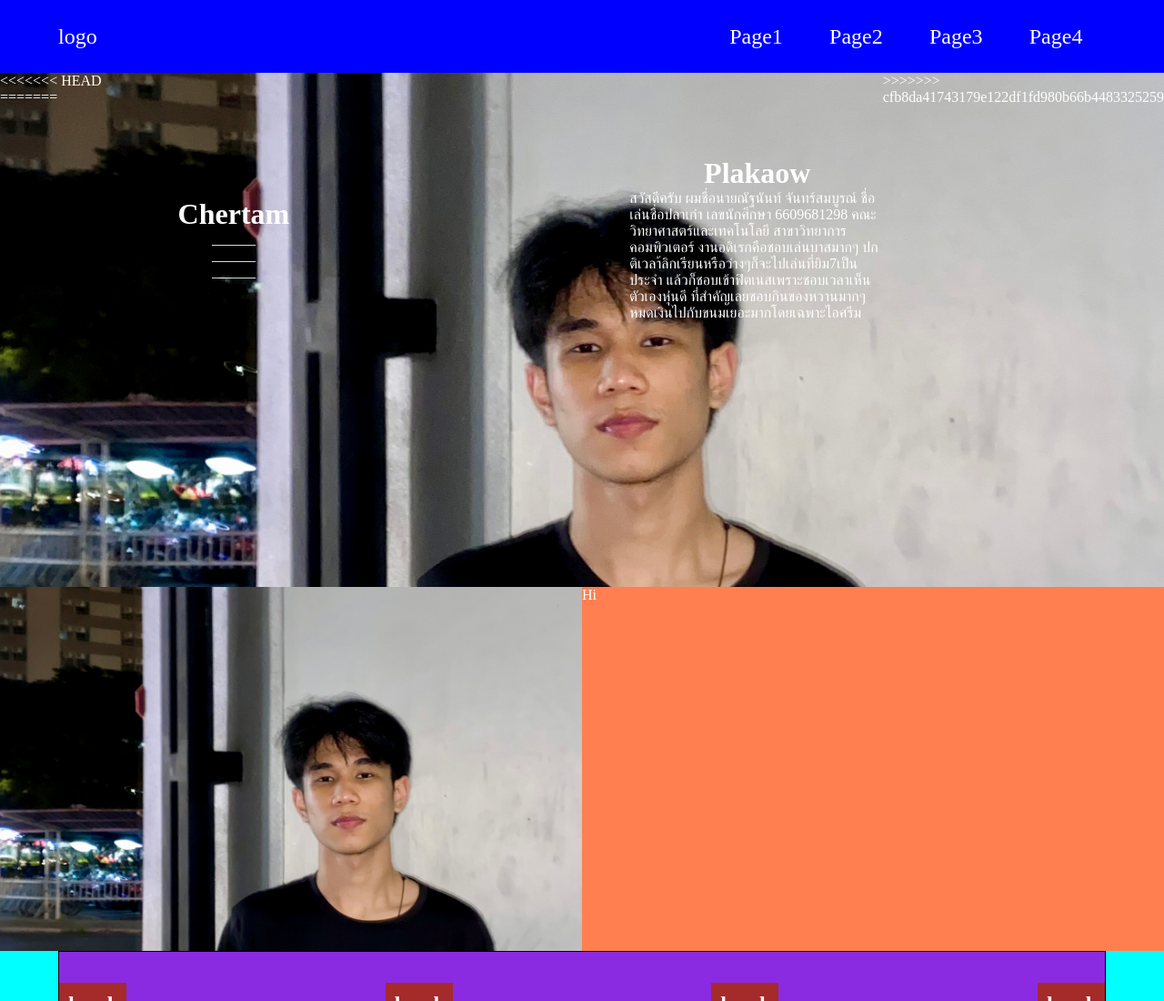
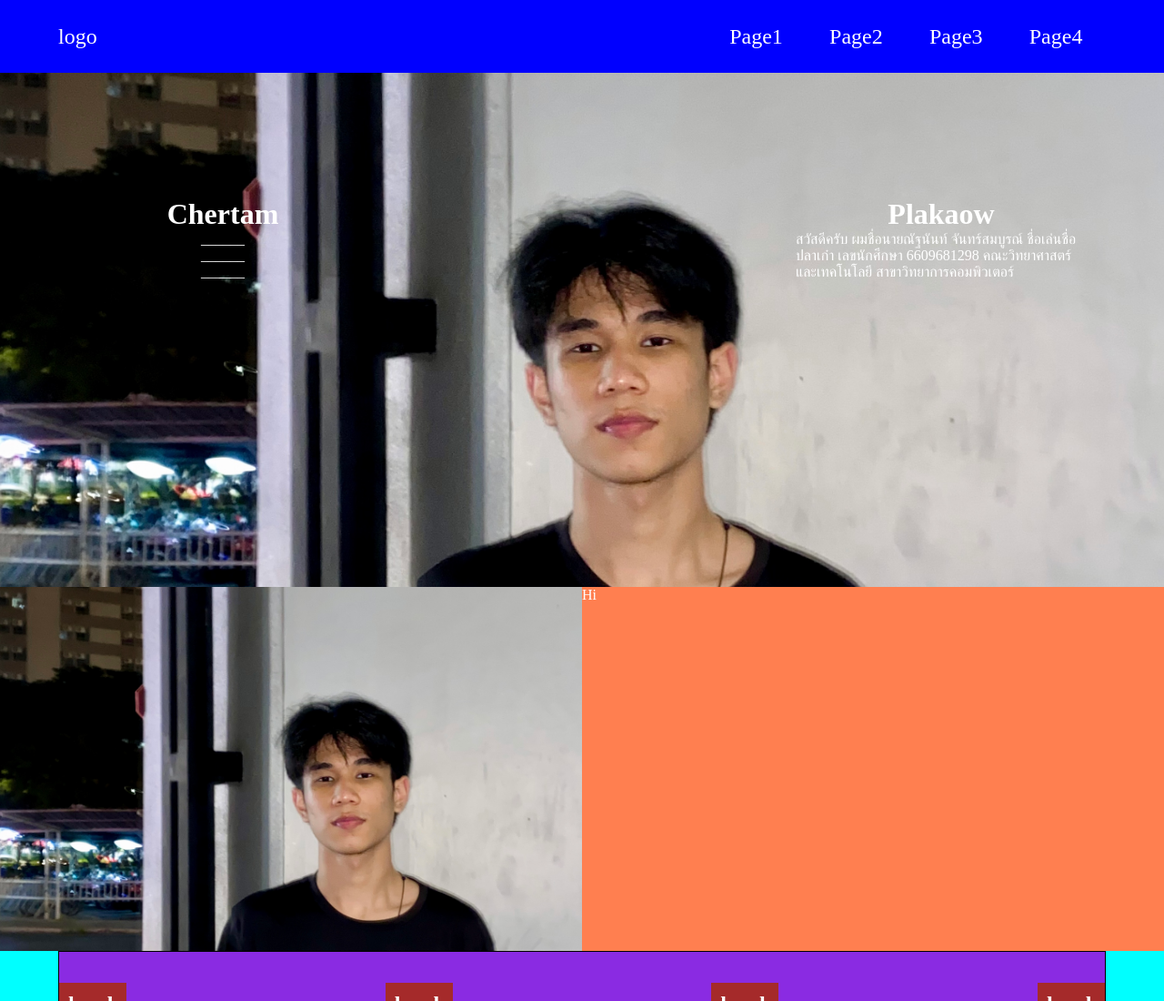
Before and after one commit to plakaow/CS100-Project-13, a plain HTML site: page index.html in a window 1280 px wide. Shown: the top 1100 px of the page at 91% size. Drawn offline with Linux system fonts and the light colour scheme.

Commit message:
PK saved

```diff
--- a/homepage.css
+++ b/homepage.css
@@ -67,13 +67,13 @@ ul li{
     align-items: center;
 }
 .right_side .text_box{
-    width: 66%;
+    width: 50%;
     margin-bottom: 200px;
     margin-left: 150px;
 }
 
 .left_side .text_box{
-    width: 66%;
+    width: 50%;
     margin-bottom: 200px;
     margin-right: 150px;
 }
--- a/index.html
+++ b/index.html
@@ -25,9 +25,7 @@
 
     <!--content-->
     <div class="main_content">
-<<<<<<< HEAD
 
-=======
         <div class="left_side">
             <div class="text_box">
                 <h1>Chertam</h1>
@@ -39,10 +37,9 @@
         <div class="right_side">
             <div class="text_box">
                 <h1>Plakaow</h1>
-                <p>สวัสดีครับ ผมชื่อนายณัฐนันท์ จันทร์สมบูรณ์ ชื่อเล่นชื่อปลาเก๋า เลขนักศึกษา 6609681298 คณะวิทยาศาสตร์และเทคโนโลยี สาขาวิทยาการคอมพิวเตอร์ งานอดิเรกคือชอบเล่นบาสมากๆ ปกติเวลา้ลิกเรียนหรือว่างๆก็จะไปเล่นที่ยิม7เป็นประจำ แล้วก็ชอบเข้าฟิตเนสเพราะชอบเวลาเห็นตัวเองหุ่นดี ที่สำคัญเลยชอบกินของหวานมากๆ หมดเงินไปกับขนมเยอะมากโดยเฉพาะไอศรีม</p>
+                <p>สวัสดีครับ ผมชื่อนายณัฐนันท์ จันทร์สมบูรณ์ ชื่อเล่นชื่อปลาเก๋า เลขนักศึกษา 6609681298 คณะวิทยาศาสตร์และเทคโนโลยี สาขาวิทยาการคอมพิวเตอร์ </p>
             </div>
         </div>
->>>>>>> cfb8da41743179e122df1fd980b66b4483325259
     </div>
 
 
```
